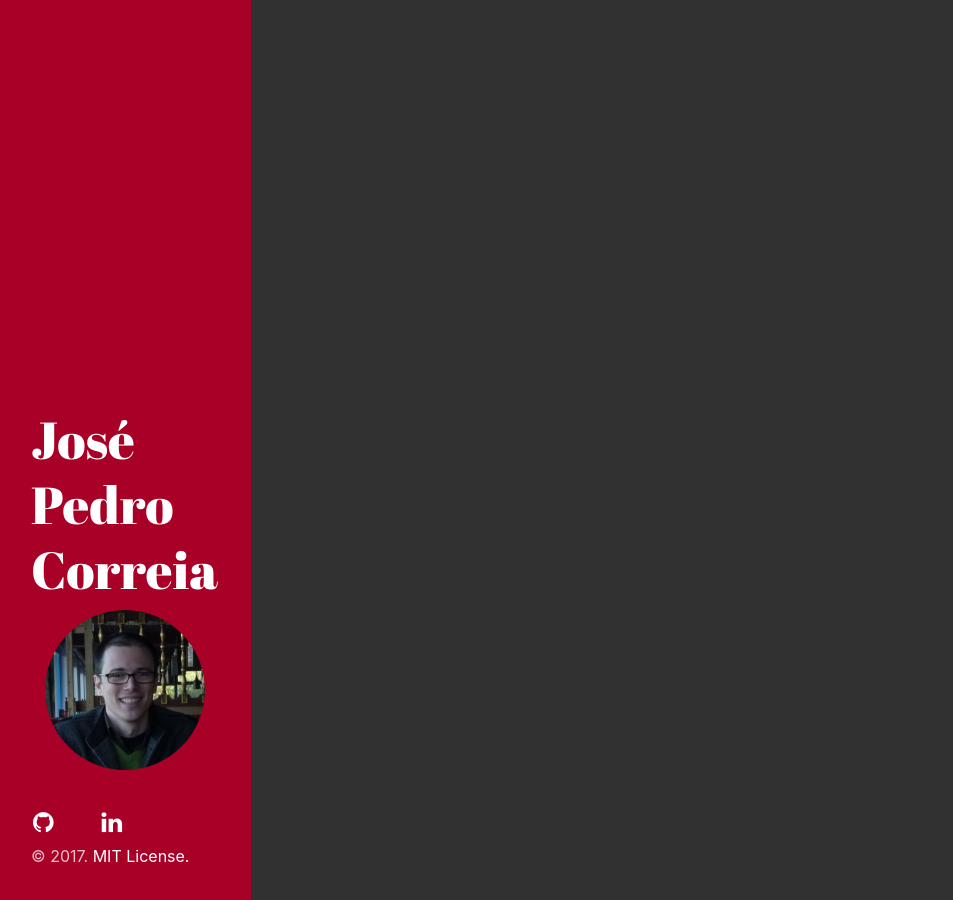
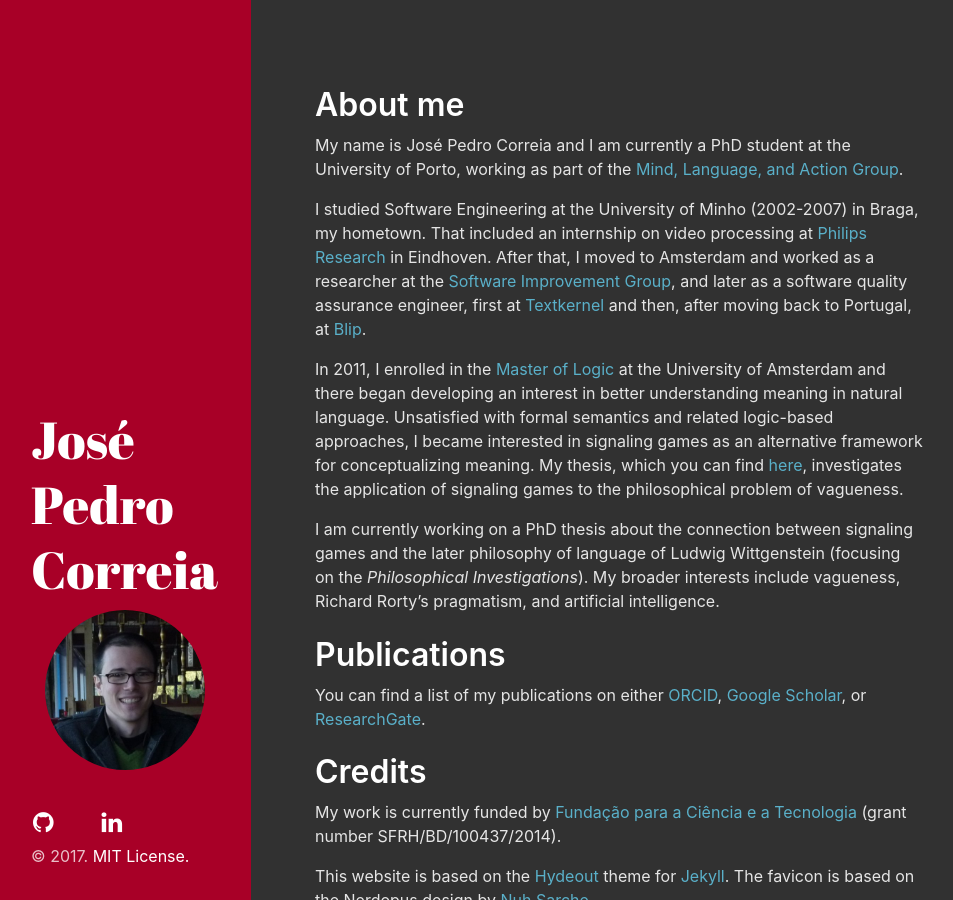
Before and after one commit to josepedrocorreia/josepedrocorreia.github.io, a Jekyll site: the page built from index.md, in a window 1280 px wide. Shown: the whole page, without its empty margins (1-954 px from the left). Built offline with Jekyll 4.4.1, drawn with Linux system fonts in a browser that asks for light colours; nearby versions of some CDN libraries; some web fonts are replaced; a style sheet for code colours, icons or effects is not loaded.

Commit message:
Updated text.

```diff
--- a/index.md
+++ b/index.md
@@ -2,3 +2,23 @@
 layout: index
 title: Home
 ---
+
+# About me
+
+My name is José Pedro Correia and I am currently a PhD student at the University of Porto, working as part of the [Mind, Language, and Action Group](https://mlag.up.pt/).
+
+I studied Software Engineering at the University of Minho (2002-2007) in Braga, my hometown. That included an internship on video processing at [Philips Research](https://www.philips.com/a-w/research/home.html) in Eindhoven. After that, I moved to Amsterdam and worked as a researcher at the [Software Improvement Group](https://www.sig.eu/), and later as a software quality assurance engineer, first at [Textkernel](https://www.textkernel.com/) and then, after moving back to Portugal, at [Blip](https://blip.pt/).
+
+In 2011, I enrolled in the [Master of Logic](http://www.illc.uva.nl/MScLogic/) at the University of Amsterdam and there began developing an interest in better understanding meaning in natural language. Unsatisfied with formal semantics and related logic-based approaches, I became interested in signaling games as an alternative framework for conceptualizing meaning. My thesis, which you can find [here](http://arno.uva.nl/document/499282), investigates the application of signaling games to the philosophical problem of vagueness.
+
+I am currently working on a PhD thesis about the connection between signaling games and the later philosophy of language of Ludwig Wittgenstein (focusing on the _Philosophical Investigations_). My broader interests include vagueness, Richard Rorty's pragmatism, and artificial intelligence.
+
+# Publications
+
+You can find a list of my publications on either [ORCID](https://orcid.org/0000-0001-9594-3797), [Google Scholar](https://scholar.google.pt/citations?user=5vGYF8sAAAAJ), or [ResearchGate](https://www.researchgate.net/profile/Jose_Pedro_Correia).
+
+# Credits
+
+My work is currently funded by [Fundação para a Ciência e a Tecnologia](http://www.fct.pt/) (grant number SFRH/BD/100437/2014).
+
+This website is based on the [Hydeout](https://fongandrew.github.io/hydeout/) theme for [Jekyll](https://jekyllrb.com/). The favicon is based on the Nerdopus design by [Nuh Sarche](https://www.redbubble.com/people/nuhsarche).
```
